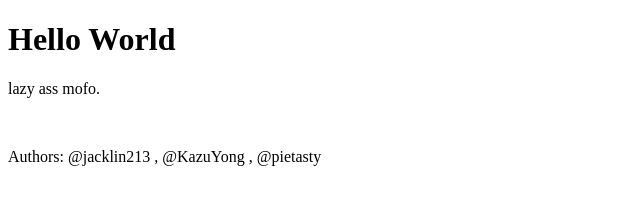
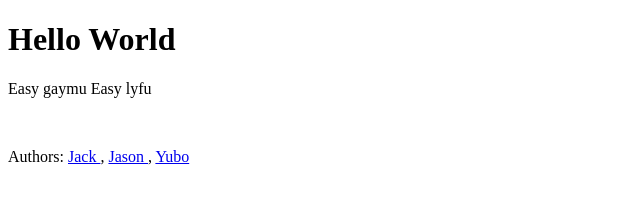
Before and after one commit to jacklin213/kpopinfo, a plain HTML site: page index.html in a window 1280 px wide. Shown: the whole page, without its empty margins (0-640 px from the left). Drawn offline with Linux system fonts and the light colour scheme.

Commit message:
ocd changes

```diff
--- a/index.html
+++ b/index.html
@@ -5,8 +5,12 @@
 </head>
 <body>
 <h1>Hello World</h1>
-<p>lazy ass mofo.</p>
+<p>Easy gaymu Easy lyfu</p>
 <br />
-<p>Authors: @jacklin213 , @KazuYong , @pietasty</p>
+<p>	Authors:
+	<a href = "http://github.com/jacklin213"> Jack </a>,
+	<a href = "http://github.com/KazuYong"> Jason </a>,
+	<a href = "http://github.com/pietasty"> Yubo </a>
+</p>
 </body>
 </html>
```
